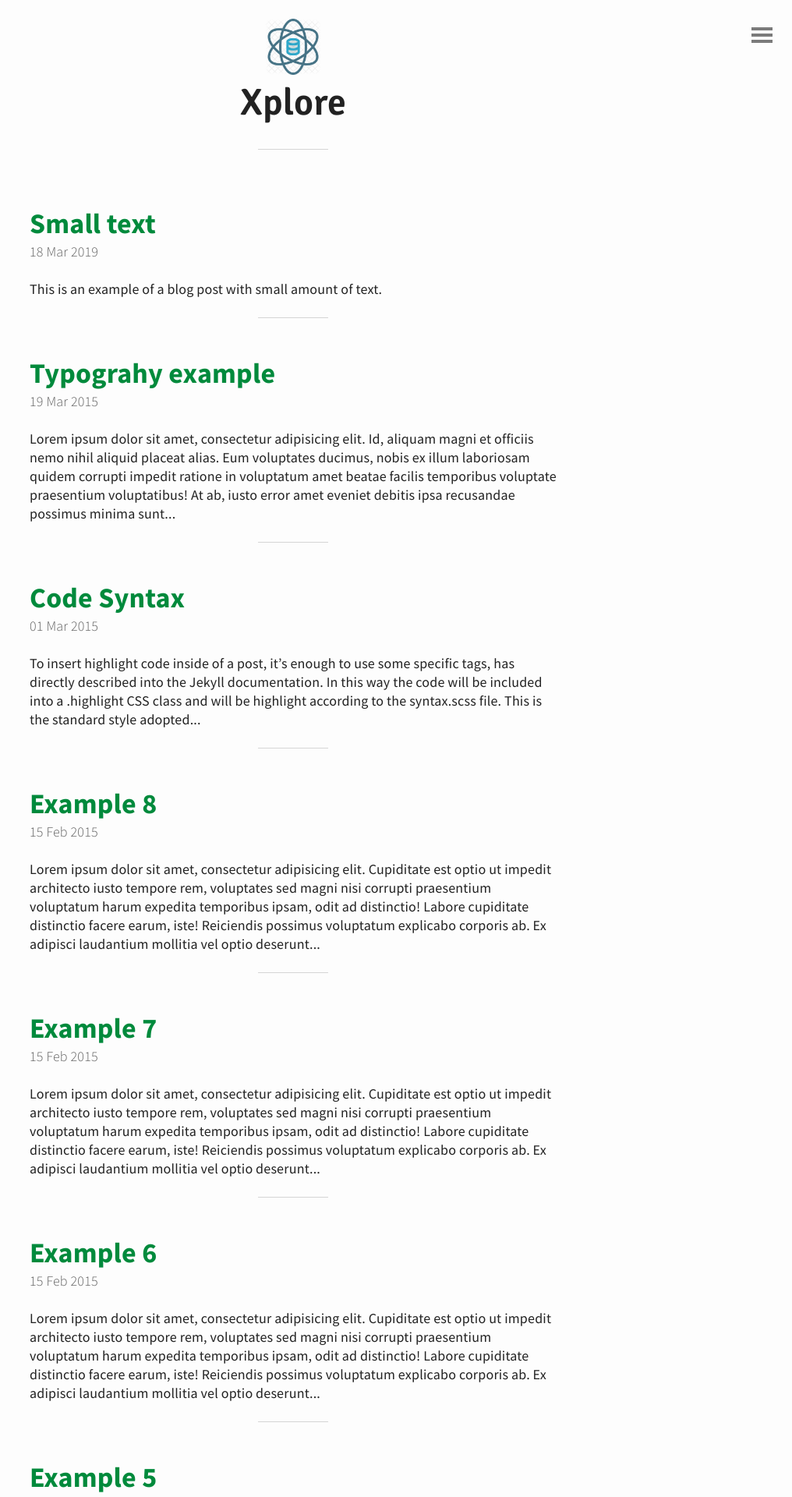
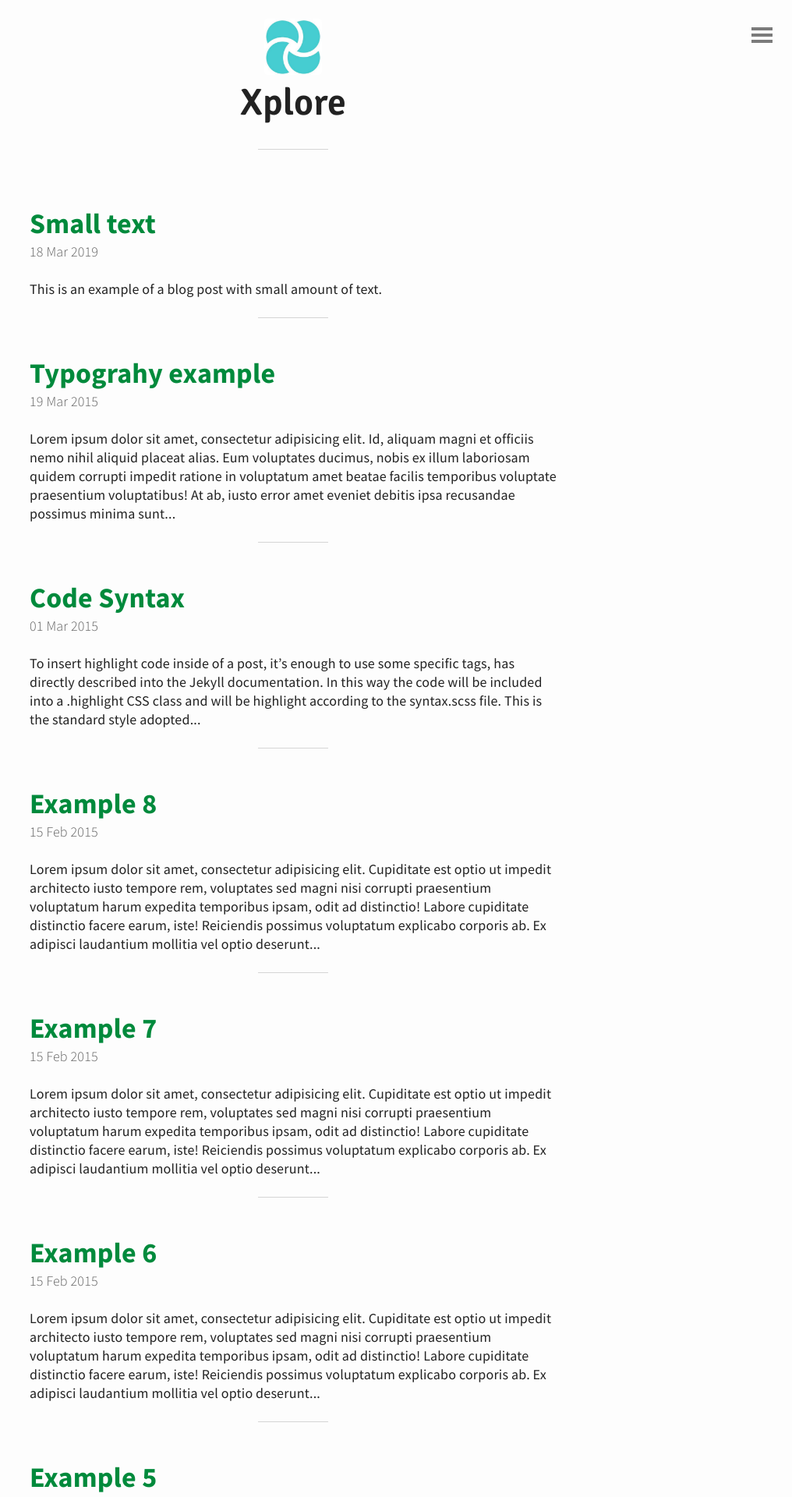
Before and after one commit to anuj-sali/Xplore, a Jekyll site: the page built from index.html, in a window 1280 px wide. Shown: the top 1920 px of the page at 78% size, without its empty margins (264-1280 px from the left). Built offline with Jekyll 4.4.1, drawn with Linux system fonts in a browser that asks for light colours; the list of posts is cut into pages by our own code.

Commit message:
Update header.html

```diff
--- a/_includes/header.html
+++ b/_includes/header.html
@@ -1,6 +1,6 @@
 <header id="header">
 	<a href="{{ site.baseurl }}">
-		<img src="{{ "/img/data-science.png" | prepend: site.baseurl | replace: '//', '/' }}" alt="DS Logo">
+		<img src="{{ "/img/logo.jpg" | prepend: site.baseurl | replace: '//', '/' }}" alt="DS Logo">
 	  <h1>Xplore</h1>
 	</a>
 </header>
```
